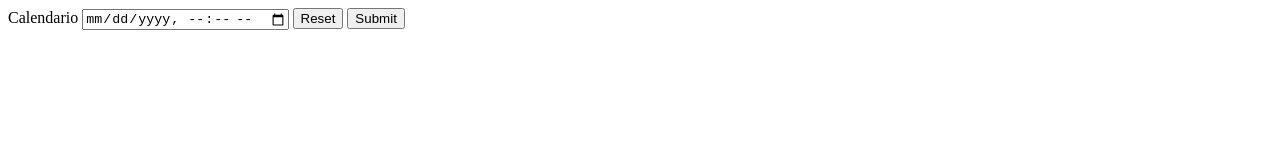
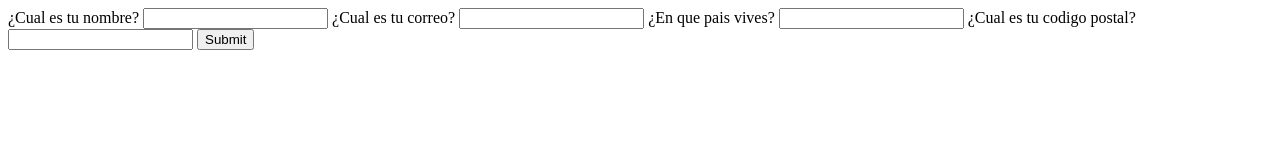
Before and after one commit to NicoCodes13/Platzi-DefinitivoHTMLyCSS, a plain HTML site: page claseCalendario/index.html in a window 1280 px wide. Drawn offline with Linux system fonts and the light colour scheme.

Commit message:
autocomplete y require

```diff
--- a/claseCalendario/index.html
+++ b/claseCalendario/index.html
@@ -6,34 +6,50 @@
     <title>Calendario</title>
   </head>
   <body>
-    <!-- Forma larga pero con mayor control -->
-    <!-- <form action="">
-      <label for="hora">
-        <span>Hora</span>
-        <input type="time" id="hora" name="hora" />
+    <main>
+      <form action="">
+        <label for="nombre">
+          <span>¿Cual es tu nombre?</span>
+          <input
+            type="text"
+            name="nombre"
+            id="nombre"
+            autocomplete="name"
+            required
+          />
         </label>
-      <label for="dia">
-        <span>Día</span>
-        <input type="date" id="dia" name="dia" />
+        <label for="correo">
+          <span>¿Cual es tu correo?</span>
+          <input
+            type="email"
+            name="correo"
+            id="correo"
+            autocomplete="email"
+            required
+          />
         </label>
-      <label for="semana">
-        <span>Semana</span>
-        <input type="week" id="semana" name="semana" />
+        <label for="pais">
+          <span>¿En que pais vives?</span>
+          <input
+            type="text"
+            name="pais"
+            id="pais"
+            autocomplete="country"
+            required
+          />
         </label>
-      <label for="mes">
-        <span>Mes</span>
-        <input type="month" id="mes" name="mes" />
+        <label for="cp">
+          <span>¿Cual es tu codigo postal?</span>
+          <input
+            type="number"
+            name="cp"
+            id="cp"
+            autocomplete="postal-code"
+            required
+          />
         </label>
         <input type="submit" />
-    </form> -->
-    <!-- Forma sencilla -->
-    <form action="">
-      <label for="calendario">
-        <span>Calendario</span>
-        <input type="datetime-local" id="calendario" name="calendario" />
-      </label>
-      <input type="reset" />
-      <input type="submit" />
       </form>
+    </main>
   </body>
 </html>
```
Lines whose indentation alone changed are shown as unchanged.
